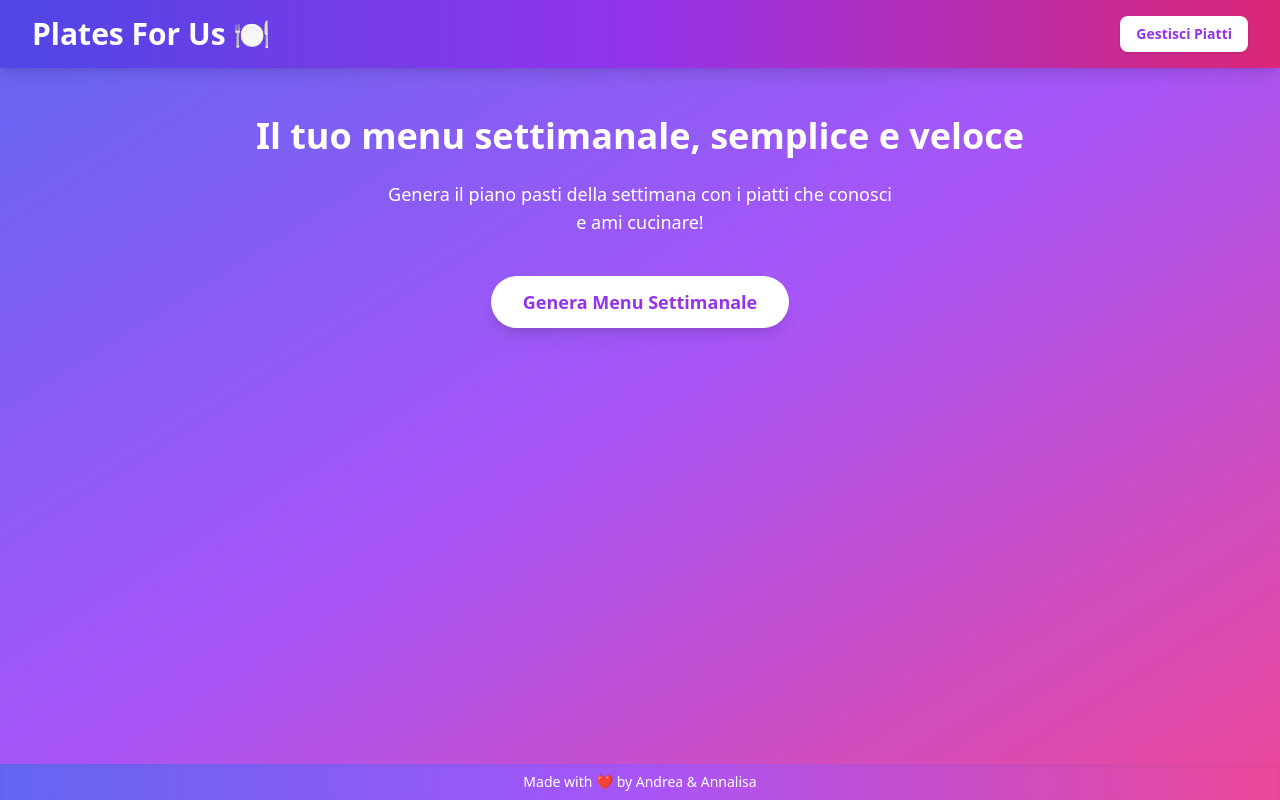
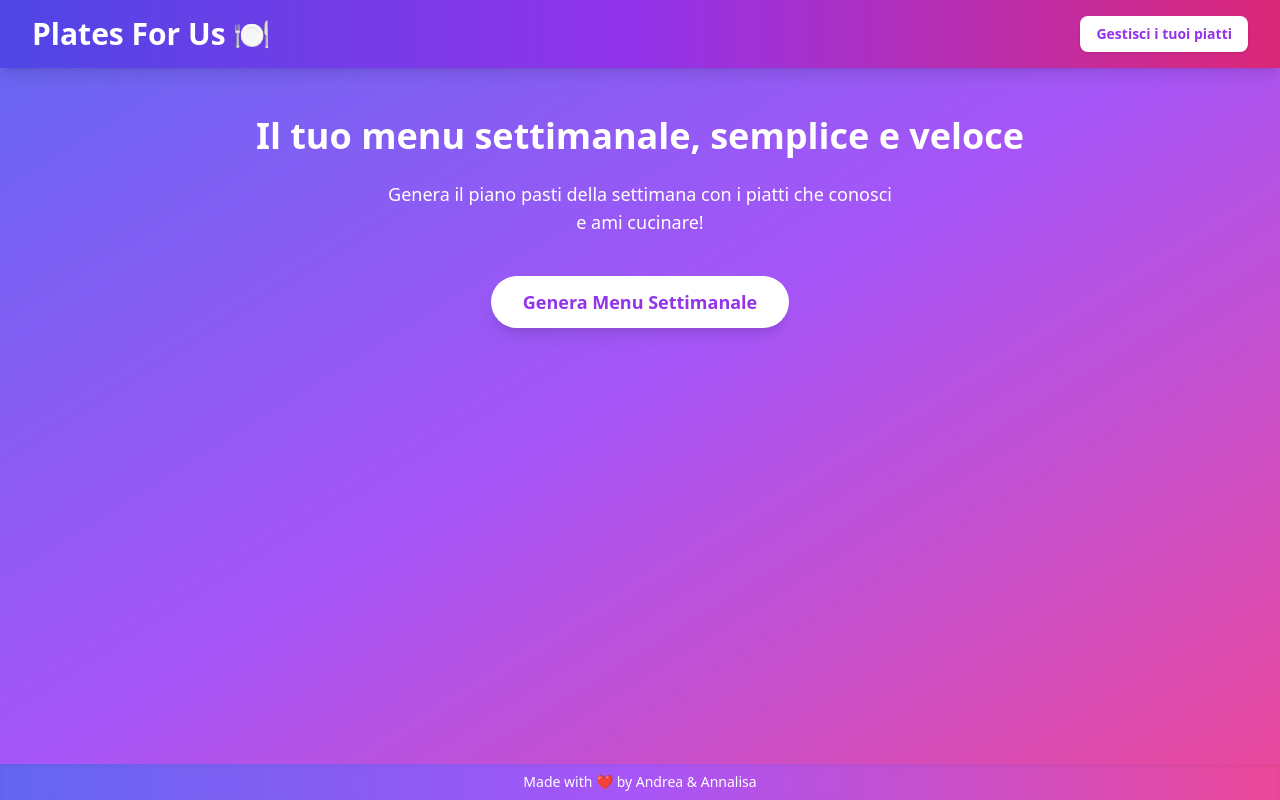
Before and after one commit to achiericati/platesforus, a React app: page / in a window 1280 px wide. Built offline with nearby package versions, Linux system fonts and the light colour scheme.

Commit message:
improving

```diff
--- a/frontend/src/App.tsx
+++ b/frontend/src/App.tsx
@@ -153,7 +153,7 @@ const App: React.FC = () => {
             whileTap={{ scale: 0.95 }}
             onClick={handleManageDishesClick}
           >
-            Gestisci Piatti
+            Gestisci i tuoi piatti
           </motion.button>
         </header>
       )}
--- a/frontend/src/components/WeeklyMenu.tsx
+++ b/frontend/src/components/WeeklyMenu.tsx
@@ -79,7 +79,7 @@ const WeeklyMenu: React.FC<WeeklyMenuProps> = ({ menu, onEdit, onDelete }) => {
           whileTap={{ scale: 0.95 }}
           onClick={handleExportImage}
         >
-          Esporta come Immagine
+          Esporta Immagine
         </motion.button>
       </div>
 
--- a/frontend/src/routes/DishesView.tsx
+++ b/frontend/src/routes/DishesView.tsx
@@ -119,7 +119,7 @@ const DishesView = ({ onBackClick }: any) => {
 
   return (
     <section className="flex flex-col flex-grow w-full overflow-hidden">
-      <div className="flex items-center justify-between w-full px-5 py-3 bg-gradient-to-br from-indigo-500 via-purple-500 to-pink-500 mb-4">
+    <div className="flex items-center justify-between w-full px-5 py-3 bg-gradient-to-br from-indigo-500 via-purple-500 to-pink-500 mb-4 relative">
         <button
           onClick={onBackClick}
           className="bg-white text-purple-600 font-semibold px-4 py-2 rounded-full shadow hover:bg-gray-200 transition-colors text-sm outline-none focus:outline-none"
@@ -127,7 +127,9 @@ const DishesView = ({ onBackClick }: any) => {
           ← Indietro
         </button>
 
-        <h3 className="text-xl font-semibold text-white text-center">Gestisci i tuoi piatti</h3>
+        <h3 className="absolute left-1/2 transform -translate-x-1/2 text-xl font-semibold text-white">
+          Gestisci i tuoi piatti
+        </h3>
 
         <div className="flex gap-2">
           <button
```
